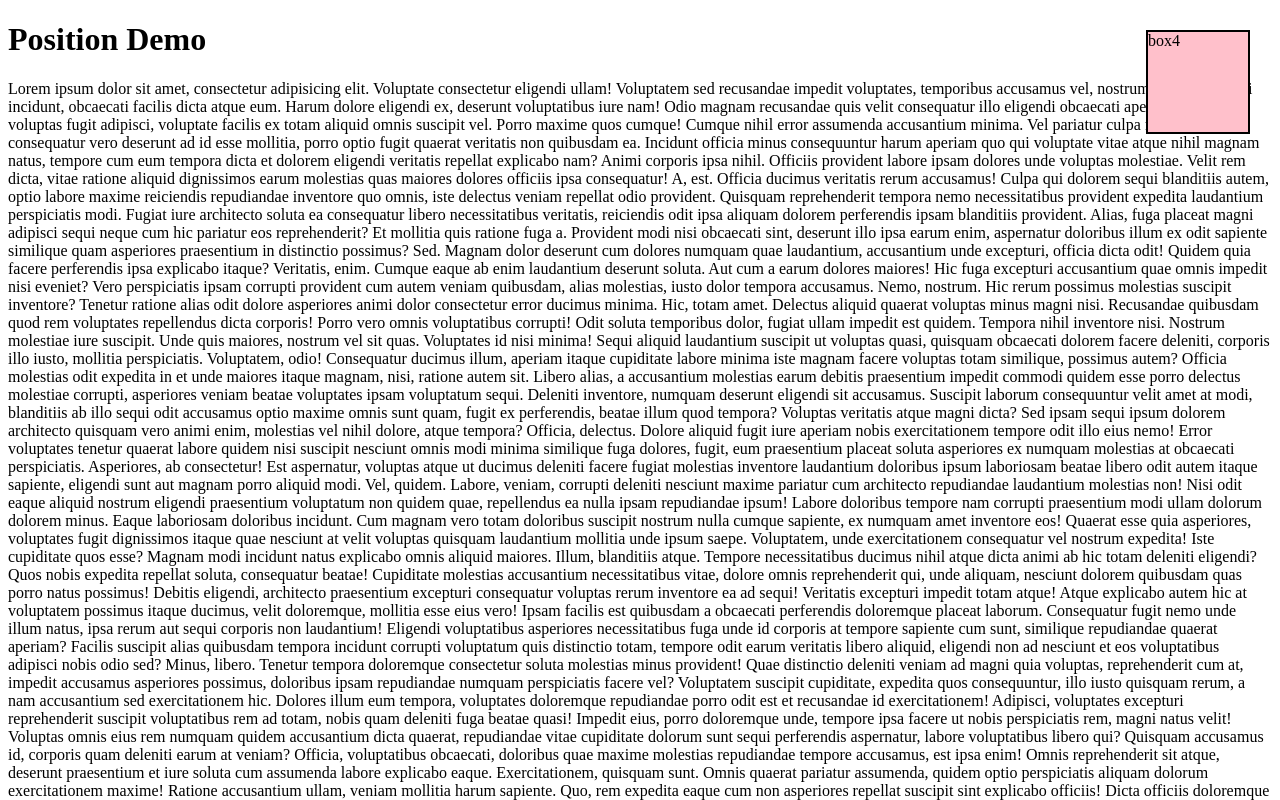
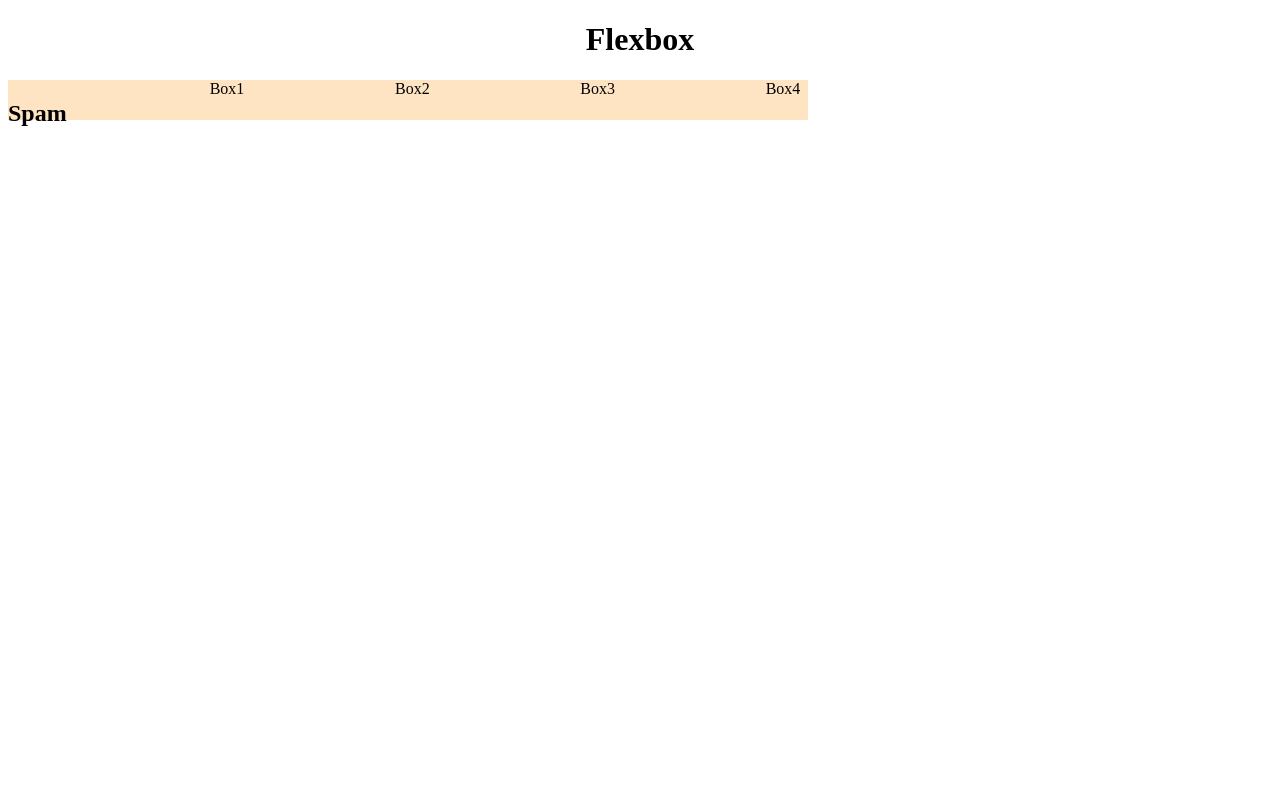
Before and after one commit to poojashelke8/CSS-HTML_practice, a plain HTML site: page P1/index.html in a window 1280 px wide. Shown: the top 800 px of the page. Drawn offline with Linux system fonts and the light colour scheme.

Commit message:
practiced flexbox properties

```diff
--- a/P1/index.html
+++ b/P1/index.html
@@ -45,7 +45,7 @@
         <a>About</a>
         <a>Careers</a>
     </div> -->
-    <h1>Position Demo </h1>
+    <!-- <h1>Position Demo </h1>
     Lorem ipsum dolor sit amet, consectetur adipisicing elit. Voluptate consectetur eligendi ullam! Voluptatem sed recusandae impedit voluptates, temporibus accusamus vel, nostrum odit quod quasi incidunt, obcaecati facilis dicta atque eum.
     Harum dolore eligendi ex, deserunt voluptatibus iure nam! Odio magnam recusandae quis velit consequatur illo eligendi obcaecati aperiam corrupti voluptas fugit adipisci, voluptate facilis ex totam aliquid omnis suscipit vel.
     Porro maxime quos cumque! Cumque nihil error assumenda accusantium minima. Vel pariatur culpa facere minus, consequatur vero deserunt ad id esse mollitia, porro optio fugit quaerat veritatis non quibusdam ea.
@@ -179,7 +179,14 @@
         Saepe, perspiciatis sequi ipsum totam a eius voluptates, voluptatum nulla esse maxime maiores deserunt, dicta ducimus? Dicta culpa facilis quibusdam ipsa nam ex libero! Perspiciatis tempora eos consequuntur accusamus possimus!
         Blanditiis earum eveniet eum quaerat iure repellat doloribus! Mollitia placeat modi optio! Corporis velit tempora ab temporibus impedit obcaecati molestias unde illo, officia debitis, sunt culpa doloremque ex beatae excepturi.
         <div id="box3">box3</div>
-        <div id="box4">box4</div>
-
+        <div id="box4">box4</div> -->
+        <h1>Flexbox</h1>
+    <div id="container">
+        <h2>Spam</h2>
+        <div id="box1">Box1</div>
+        <div id="box2">Box2</div>
+        <div id="box3">Box3</div>
+        <div id="box4">Box4</div>
+    </div>
 </body>
 </html>
--- a/P1/style.css
+++ b/P1/style.css
@@ -52,7 +52,7 @@ a{
     margin-right: 200px;
 } */
 
-div{
+/* div{
     height:100px;
     width:100px;
     background-color: pink;
@@ -65,8 +65,8 @@ div{
     top: 30px;
     /* right:50px; */
 
-}
-#box2{
+/* } */
+/* #box2{
     position:sticky;
     top:50px;
 }
@@ -81,4 +81,38 @@ div{
     position: fixed;
     top:30px;
     right:30px;
+} */
+
+body{
+    text-align: center;
 }
+
+div{
+    height:50px;
+    width:50px;
+    display:inline-block;
+    /* border:2px solid black; */
+}
+
+#container{
+    width:800px;
+    height:40px;
+    background-color: bisque;
+    display: flex;
+    flex-direction: row;
+    justify-content:space-between;
+
+}
+
+#box1{
+    /* background-color: pink; */
+}
+#box2{
+    /* background-color: rgb(248, 220, 136); */
+}
+#box3{
+    /* background-color: rgb(206, 214, 253); */
+}
+#box4{
+    /* background-color: rgb(206, 254, 174); */
+}
```
